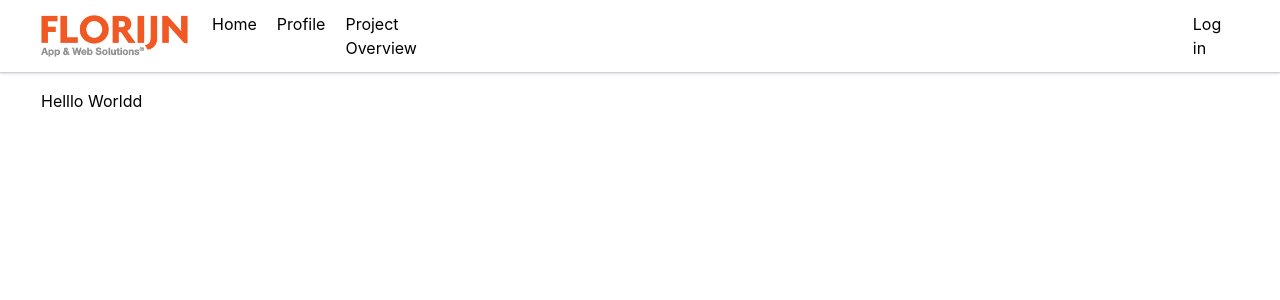
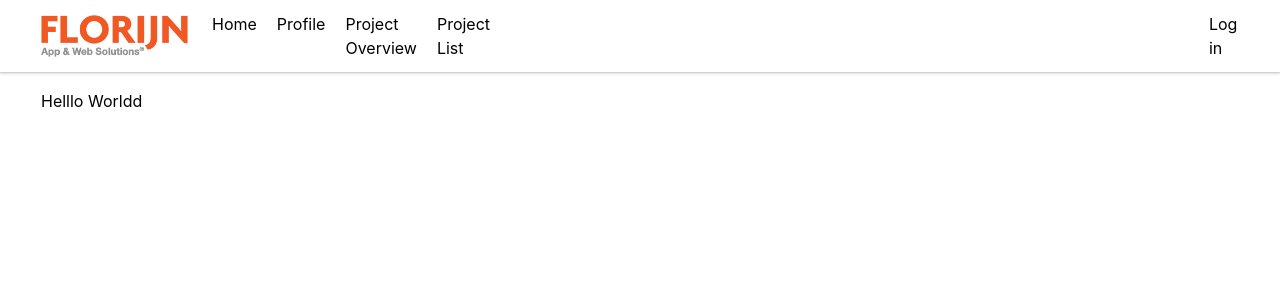
Before and after one commit to FrankVanDerVelde/florijn, a Vue app in the folder frontend/: page /project-overview#/home in a window 1280 px wide. Shown: the top 300 px of the page. Built offline with nearby package versions, Linux system fonts and the light colour scheme.

Commit message:
Start project list

```diff
--- a/frontend/src/components/Common/NavBar.vue
+++ b/frontend/src/components/Common/NavBar.vue
@@ -12,6 +12,9 @@
         </div>
         <div>
           <router-link to="/project-overview">Project Overview</router-link>
+        </div>
+        <div>
+          <router-link to="/project-list">Project List</router-link>
         </div>
       </div>
       <div class="nav-items-right">
--- /dev/null
+++ b/frontend/src/components/Project/ProjectListDetails.vue
@@ -0,0 +1,72 @@
+<template>
+  <div class="container main-container rounded-xl">
+    <div class="flex  mt-4 w-full justify-center">
+
+      <img v-bind:src="project.logoSrc" alt="project logo" class="icon-container fa-border m-auto">
+
+      <div class="flex flex-col justify-between container ml-2">
+        <div class="flex flex-col mb-3">
+          <div class="font-bold">{{ project.title }}</div>
+          <div class="font-semibold text-neutral-500">{{ project.description }}</div>
+        </div>
+
+        <div class="container flex justify-between m-1">
+          <stat class="relative bottom-0 ">
+            <stat :dot="false" icon="users">{{ project.participants }}</stat>
+          </stat>
+          <button class="bg-primary-400 rounded-md bold p-2 mr-2 h-[32px] flex items-center text-neutral-0">Wijzigen
+          </button>
+        </div>
+      </div>
+
+    </div>
+
+  </div>
+
+</template>
+
+<script>
+import Stat from "./Stat.vue";
+
+export default {
+  components: {Stat},
+
+  name: "ProjectListDetails",
+
+  props: {
+    project: {
+      type: Object,
+      required: true
+    }
+  }
+}
+</script>
+
+<style scoped>
+
+.main-container {
+  background-color: #F5F7FA;
+  border-radius: ;
+}
+
+
+.icon-container {
+  margin-left: auto;
+  margin-right: auto;
+  width: 68px;
+  height: 68px;
+  border-radius: 18px;
+}
+
+.icon-container > img {
+  margin-left: auto;
+  margin-right: auto;
+  width: 68px;
+  height: 68px;
+  object-fit: cover;
+  -o-object-fit: cover;
+  border-radius: 18px;
+  border: 4px solid #fff;
+  background-color: #fff;
+}
+</style>
--- /dev/null
+++ b/frontend/src/components/ProjectList.vue
@@ -0,0 +1,80 @@
+<template>
+  <div class="page-main-mw p-4">
+    <div class="flex justify-center">
+      <div class="profile-container flex flex-row self-center w-4/5">
+        <div class="side-bar w-1/6">
+          <div>Projecten</div>
+          <div>Uren registratie</div>
+          <div>Overeenkomsten</div>
+        </div>
+        <div class="container grow">
+
+          <p class="" v-if="projects.length === 0">No assigned projects</p>
+
+          <project-list-details v-for="project in projects" :key="project.id" :project="project"></project-list-details>
+
+        </div>
+      </div>
+    </div>
+  </div>
+</template>
+
+<script>
+
+import ProjectListDetails from "./Project/ProjectListDetails.vue";
+
+
+export default {
+  name: "ProjectList",
+  components: {ProjectListDetails},
+
+  data() {
+    return {
+      projects: [
+        {
+          id: 0,
+          title: "Project EWA",
+          description: "Website ontwikkeling voor Florijn",
+          logoSrc: "/src/assets/logo-small.png",
+          participants: 6
+        },{
+          id: 0,
+          title: "Project EWA",
+          description: "Website ontwikkeling voor Florijn",
+          logoSrc: "/src/assets/logo-small.png",
+          participants: 6
+        },{
+          id: 0,
+          title: "Project EWA",
+          description: "Website ontwikkeling voor Florijn",
+          logoSrc: "/src/assets/avatars/avatar1.png",
+          participants: 6
+        },{
+          id: 0,
+          title: "Project EWA",
+          description: "Website ontwikkeling voor Florijn",
+          logoSrc: "/src/assets/logo-small.png",
+          participants: 6
+        },{
+          id: 0,
+          title: "Project EWA",
+          description: "Website ontwikkeling voor Florijn",
+          logoSrc: "/src/assets/logo-small.png",
+          participants: 6
+        },{
+          id: 0,
+          title: "Project EWA",
+          description: "Website ontwikkeling voor Florijn",
+          logoSrc: "/src/assets/logo-small.png",
+          participants: 6
+        }
+      ]
+    }
+  }
+
+}
+</script>
+
+<style scoped>
+
+</style>
--- a/frontend/src/components/router/index.js
+++ b/frontend/src/components/router/index.js
@@ -1,17 +1,18 @@
-import { createRouter, createWebHashHistory } from "vue-router";
+import {createRouter, createWebHashHistory} from "vue-router";
 
 import HelloWorld from "../HelloWorld.vue";
 import Profile from "../Profile.vue";
 import ProjectOverview from "../ProjectOverview.vue";
 import LogIn from "../LogIn.vue";
 import ForgotPassword from "../ForgotPassword.vue";
+import ProjectList from "../ProjectList.vue";
 
 const routes = [
     // { path: '/:pathMatch(.*)*', name: 'NotFound', component: UnknownRoute },
-    { path: '/', redirect: 'home'},
-    { path: '/home', component: HelloWorld },
-    { path: '/login', component: LogIn},
-    { path: '/login/forgotpassword', component: ForgotPassword},
+    {path: '/', redirect: 'home'},
+    {path: '/home', component: HelloWorld},
+    {path: '/login', component: LogIn},
+    {path: '/login/forgotpassword', component: ForgotPassword},
     {
         // path: "/profile/:id",
         path: "/profile",
@@ -23,6 +24,10 @@ const routes = [
         path: "/project-overview",
         name: "project overview",
         component: ProjectOverview
+    }, {
+        path: "/project-list",
+        name: "project list",
+        component: ProjectList
     }
 ];
 
```
